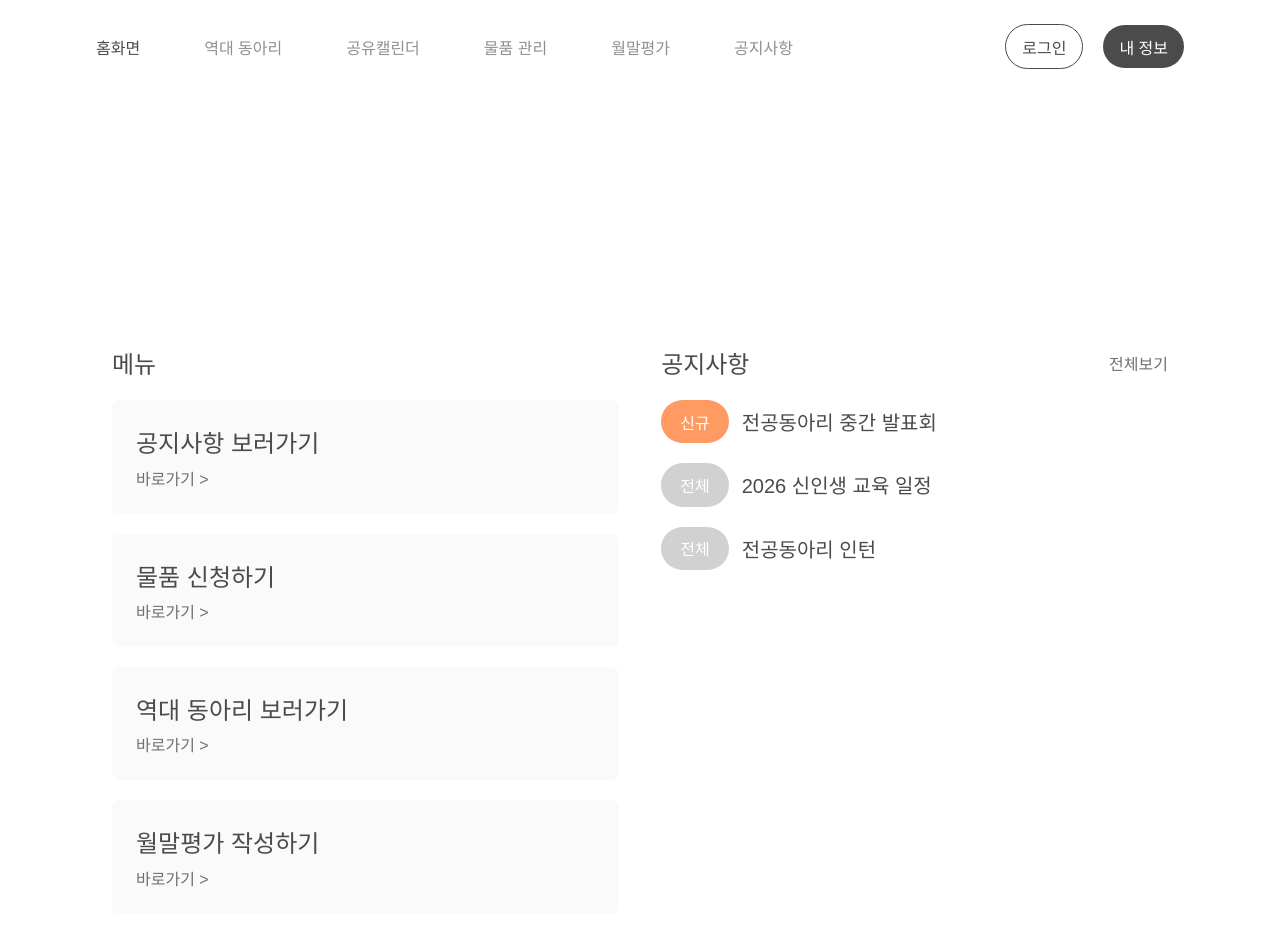
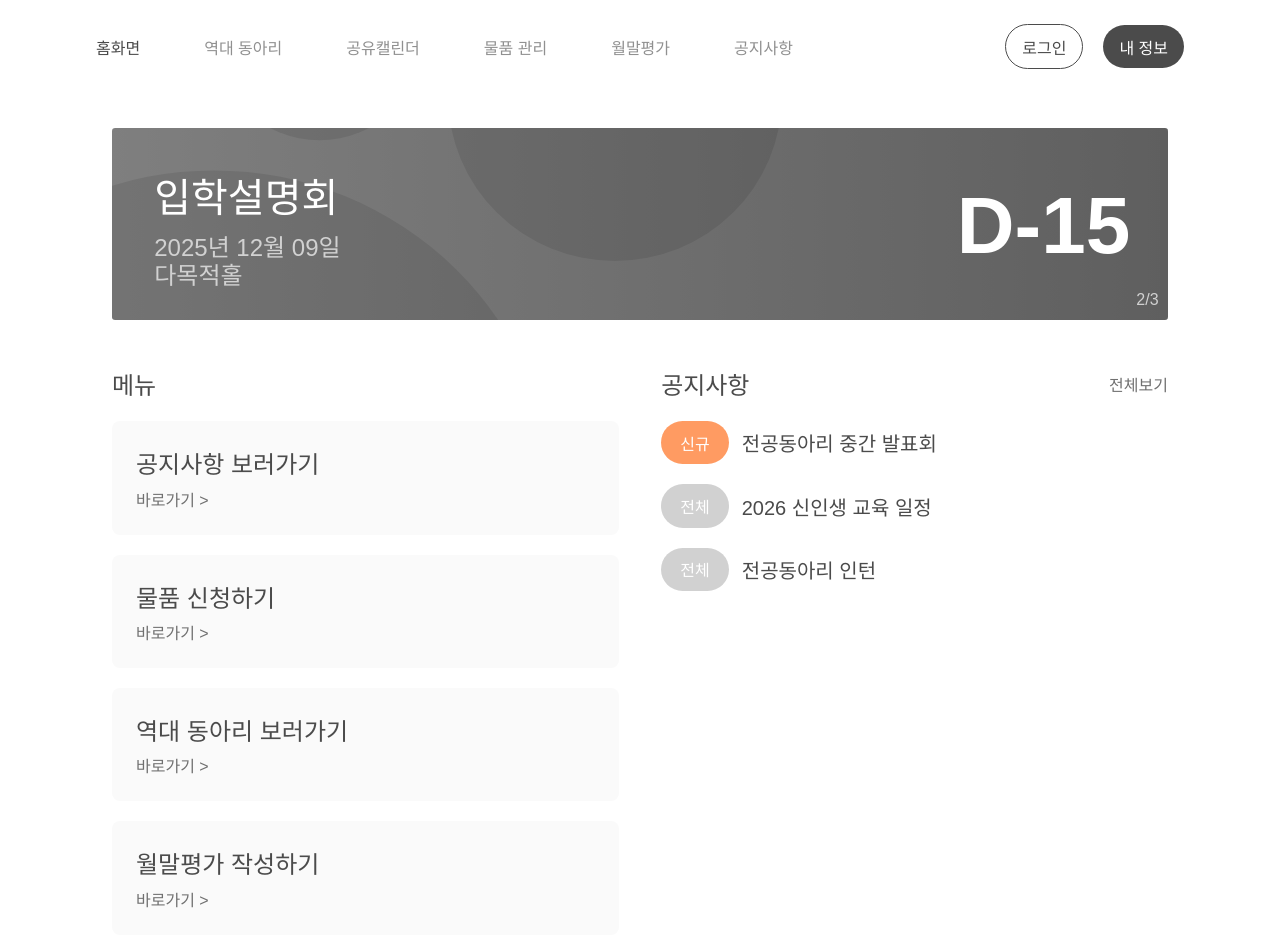
Before and after one commit to arabssm/muldum-v2, a Next.js app in the folder muldum/: page / in a window 1280 px wide. Shown: the top 946 px of the page. Built offline with nearby package versions, Linux system fonts and the light colour scheme; a web font is replaced by a local one.

Commit message:
refactor(#6) :: 안 보임 이슈

```diff
--- a/muldum/src/components/slider/index.tsx
+++ b/muldum/src/components/slider/index.tsx
@@ -11,12 +11,13 @@ export default function SliderComponent() {
       <_.StyledSlider {...sliderSettings}>
         {Data.map((item, index) => (
           <_.SlideWrapper key={index}>
-            <Image
-              src={item.img}
-              alt={item.title}
-              fill
-              style={{ objectFit: "cover" }}
-            />
+           <Image
+                src={'/assets/bg3.svg'}
+                alt={item.title}
+                width={1700}
+                height={320}
+                style={{ objectFit: "cover" }}
+              />
             <_.Overlay />
             <_.Title>{item.title}</_.Title>
             <_.Date>{item.date}</_.Date>
```
